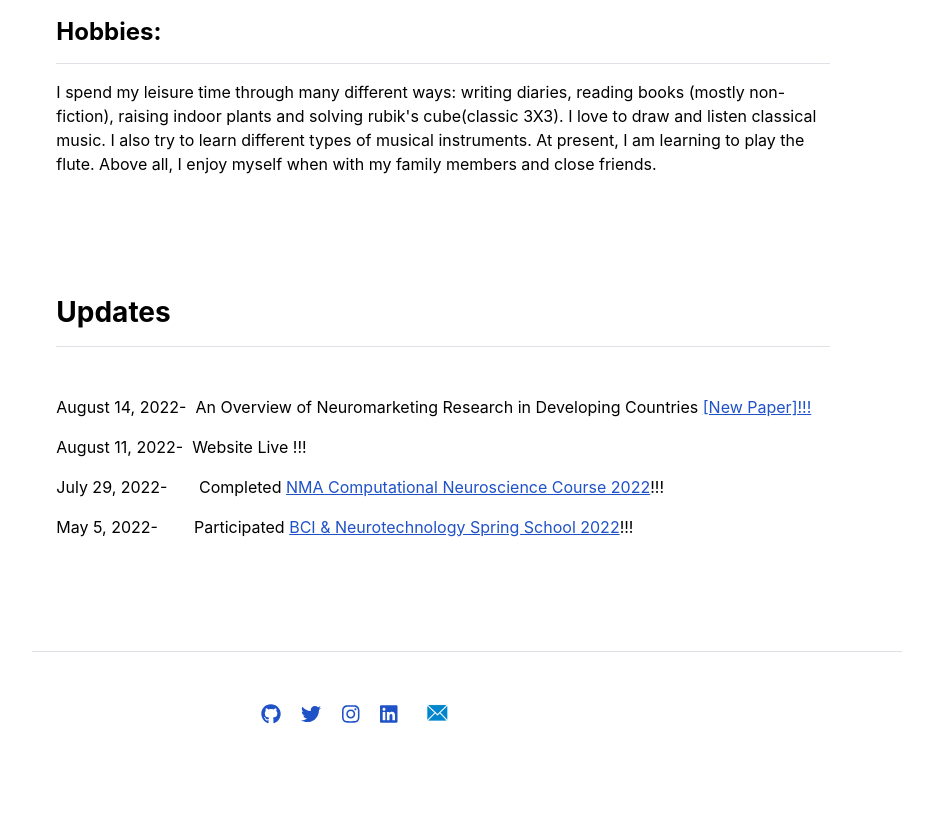
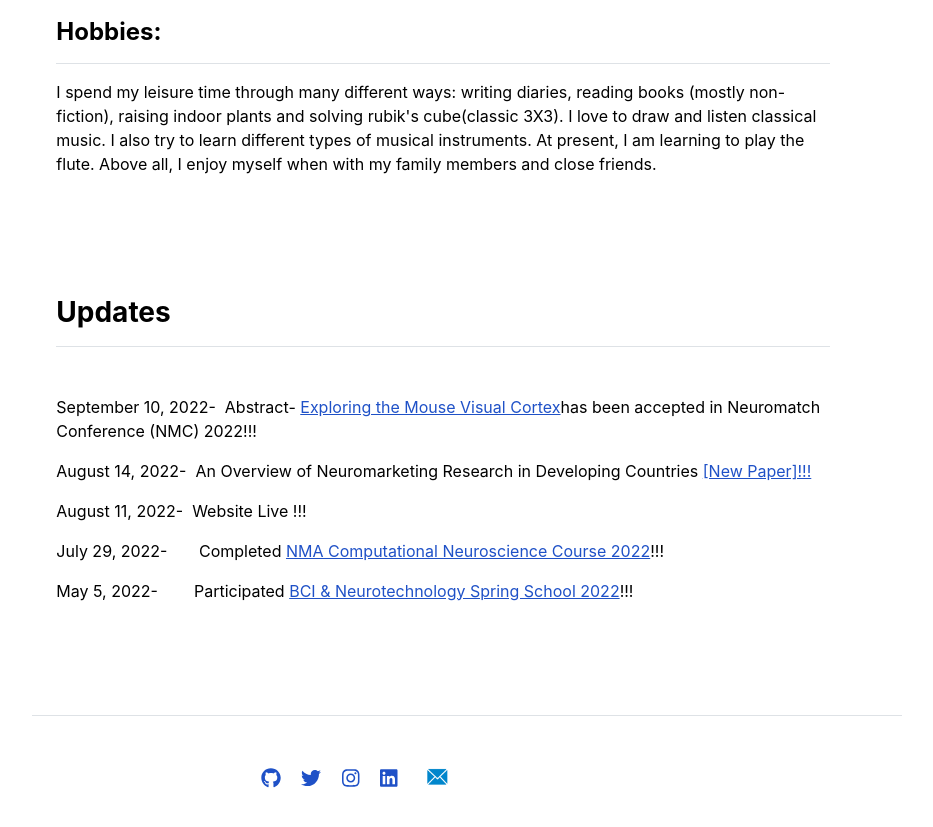
Before and after one commit to Anannabiswas/anannabiswas.github.io, a Jekyll site: the page built from index.md, in a window 1280 px wide and 900 px high, scrolled down 1118 px. Shown: the top 827 px of the window, without its empty margins (173-1106 px from the left). Built offline with Jekyll 4.4.1, drawn with Linux system fonts in a browser that asks for light colours.

Commit message:
Update home.html

```diff
--- a/_layouts/home.html
+++ b/_layouts/home.html
@@ -49,6 +49,7 @@ layout: default
     <!--{% for post in site.posts %}
       <p>{{ post.date | date: "%B %-d, %Y" }} - <a href="{{ site.github.url }}/{{ post.url }}">{{ post.title }}</a> </p>
     {% endfor %} -->
+      <p> September 10, 2022- &nbsp;Abstract- <a href = "https://conference.neuromatch.io/abstract/?edition=2022-5&submission_id=recZnWRlYhS39CEJW"> Exploring the Mouse Visual Cortex</a>has been accepted in Neuromatch Conference (NMC) 2022!!!
       <p> August 14, 2022-  &nbsp;An Overview of Neuromarketing Research in Developing Countries&nbsp;<a href= "https://dl.acm.org/doi/abs/10.1145/3542954.3542977">[New Paper]!!!</a></p>
       <p> August 11, 2022-  &nbsp;Website Live !!! </p>
       <p> July   29, 2022-  &nbsp; &nbsp; &nbsp;&nbsp;Completed <a href= "https://portal.neuromatchacademy.org/certificate/e809b048-67e3-437e-9afa-aa23664965f1">NMA Computational Neuroscience Course 2022</a>!!! </p>
```
